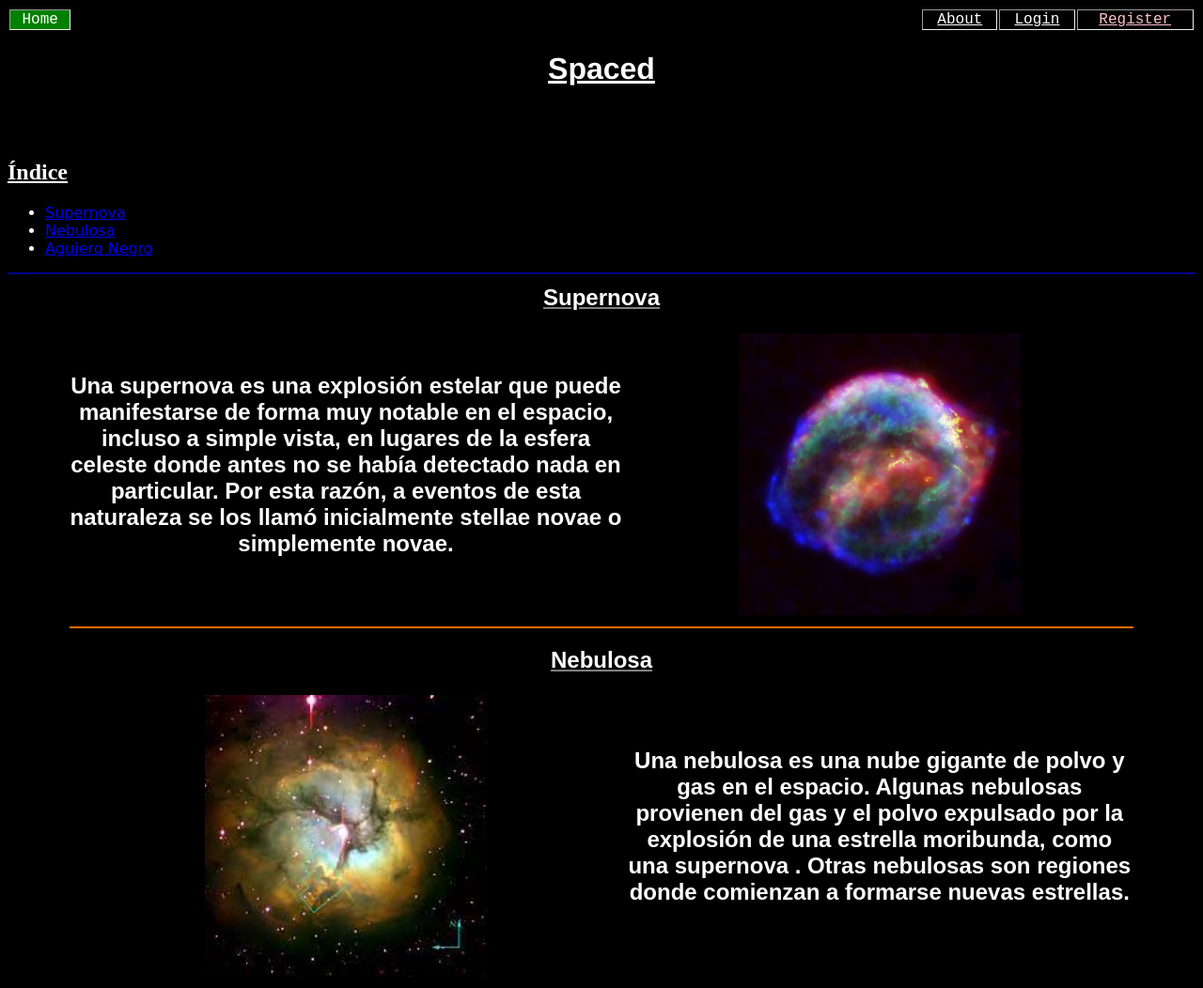
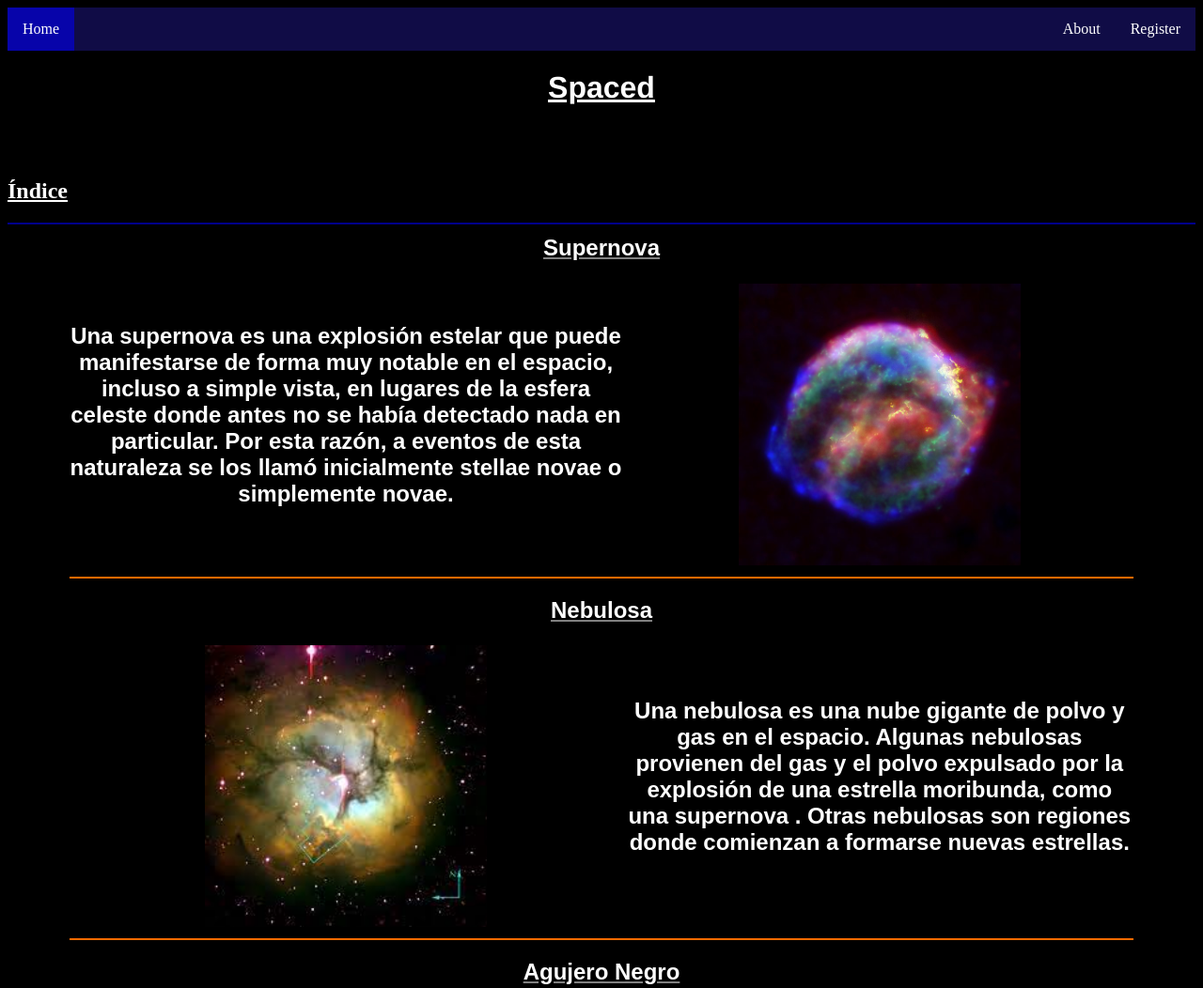
Before and after one commit to LucasMedina04/LucasMedina04.github.io, a plain HTML site: page Web/index.html in a window 1280 px wide. Shown: the top 1052 px of the page at 94% size. Drawn offline with Linux system fonts and the light colour scheme.

Commit message:
Css added

```diff
--- a/Web/index.html
+++ b/Web/index.html
@@ -1,26 +1,18 @@
 <html>
 	<head>
 		<title>Spaced</title>
+		<link rel="stylesheet" href="..\css\style.css">
 	</head>
 	<body text="white" bgcolor="black">
-		<style> table{ border: 1px; color: white;} </style>
-		<table border="1px" width="100%" style="font-family: 'Courier New', Courier, monospace;">
-			<tr align="center">
-				<td bgcolor="green">Home</td>
-				<td style="border: 0;" width="900"></td>
-				<td> <a href="about.html" style="color: white;">About</a></td>
-				<td> <a href="" style="color: white;">Login</a></td>
-				<td> <a href="register.html" style="color: pink;">Register</a></td>
-			</tr>
-		</table>
+		<ul>
+			<li> <a class="active"> Home </a> </li>
+			<li style="float:right"> <a href="register.html"> Register </a> </li>
+			<li style="float:right"> <a href="about.html"> About </a> </li>
+		</ul>
 		<h1 align="center" style="font-family:'Franklin Gothic Medium', 'Arial Narrow', Arial, sans-serif"><u>Spaced</u> </h1>
 		<br><br>
 		<a name="Indice"> <h2><u>Índice</u></h2> </a>
-		<ul type="disc" style="font-family: cursive" >
-			<li> <a href="#Supernova"> Supernova </a> </li>
-			<li> <a href="#Nebulosa"> Nebulosa </a> </li>
-			<li> <a href="#AgujeroNegro"> Agujero Negro </a> </li>
-		</ul>
+
 		<hr color="darkblue">
 		<table border="0" align="center" width="90%" style="font-family: sans-serif;">
 			<tr> <th colspan="2"> <a name="Supernova"><u style="color: gray;"> <h2 style="color: white;">Supernova</h2></u></a></th></tr>
--- /dev/null
+++ b/css/style.css
@@ -0,0 +1,27 @@
+ul {
+    list-style-type: none;
+    margin: 0;
+    padding: 0;
+    overflow: hidden;
+    background-color: rgb(16, 12, 70);
+  }
+
+  li {
+    float: left;
+  }
+
+  li a {
+    display: block;
+    color: white;
+    text-align: center;
+    padding: 14px 16px;
+    text-decoration: none;
+  }
+
+  li a:hover {
+    background-color: rgb(11, 8, 48);
+  }
+
+  .active {
+    background-color: #0704aa;
+  }
```
Also changed, not shown: Web/about.html (+6 -2 lines), Web/register.html (+6 -11 lines).
